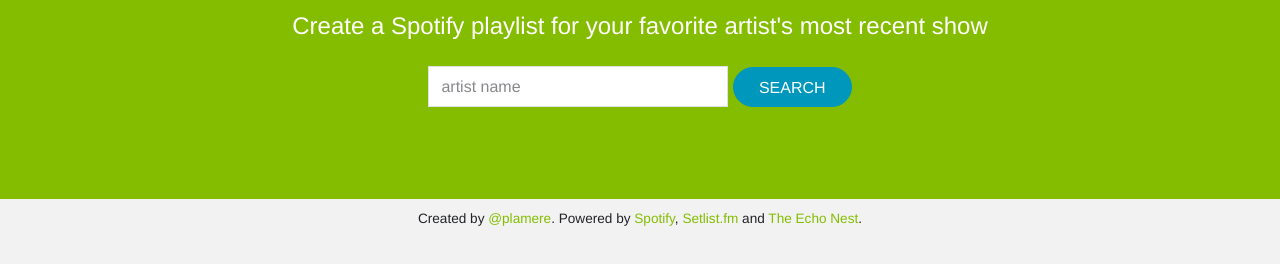
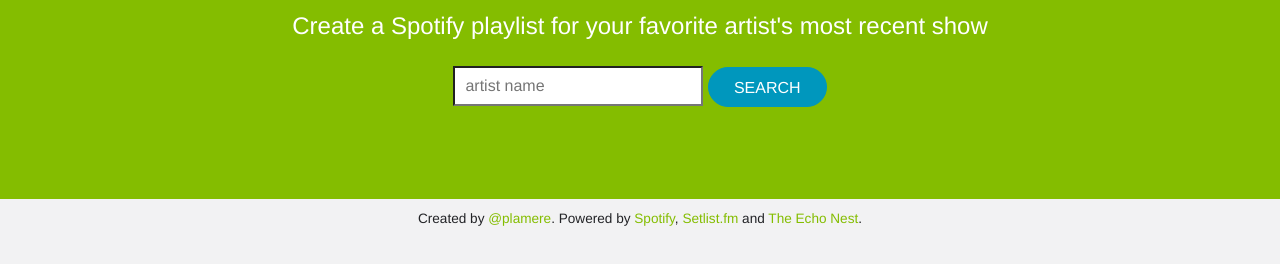
Before and after one commit to plamere/SetListener, a plain HTML site: page web/index.html in a window 1280 px wide. Shown: the part 170-434 px from the top of the page. Drawn offline with nearby package versions, Linux system fonts and the light colour scheme; a web font is replaced by a local one.

Commit message:
UIX tweaks

```diff
--- a/web/index.html
+++ b/web/index.html
@@ -31,8 +31,8 @@
    <div class="container">
     <h1> The Set Listener</h1>
         <p class="lead">Create a Spotify playlist for your favorite artist's most recent show</p>
-        <div id="search" class="form-inline">
-            <input type="search" class="form-control input-large" id="source"
+        <div id="search-form" class="form-inline">
+            <input type="search" class="xform-control input-large" id="source"
             placeholder="artist name" value="">
             <span class="xform-control">
                 <button class="btn btn-info btn-large" id='go' type="button">  Search </button>
--- a/web/styles.css
+++ b/web/styles.css
@@ -15,7 +15,16 @@
 }
 
 #source {
-    width:300px;
+    height:40px;
+    padding:10px;
+    width:250px;
+   -webkit-box-sizing: border-box;
+   -moz-box-sizing: border-box;
+   box-sizing: border-box;
+   color:black;
+}
+
+#search-form {
 }
 
 #about h2 {
```
